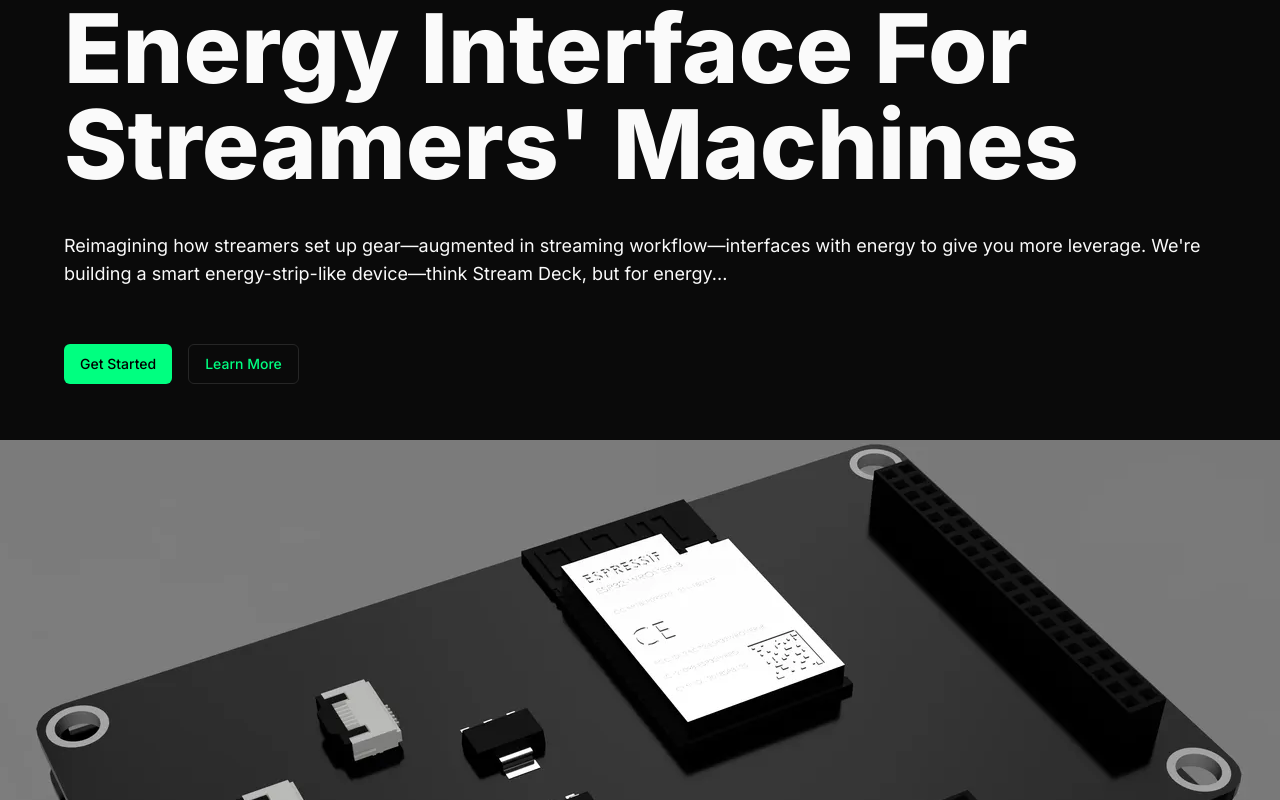
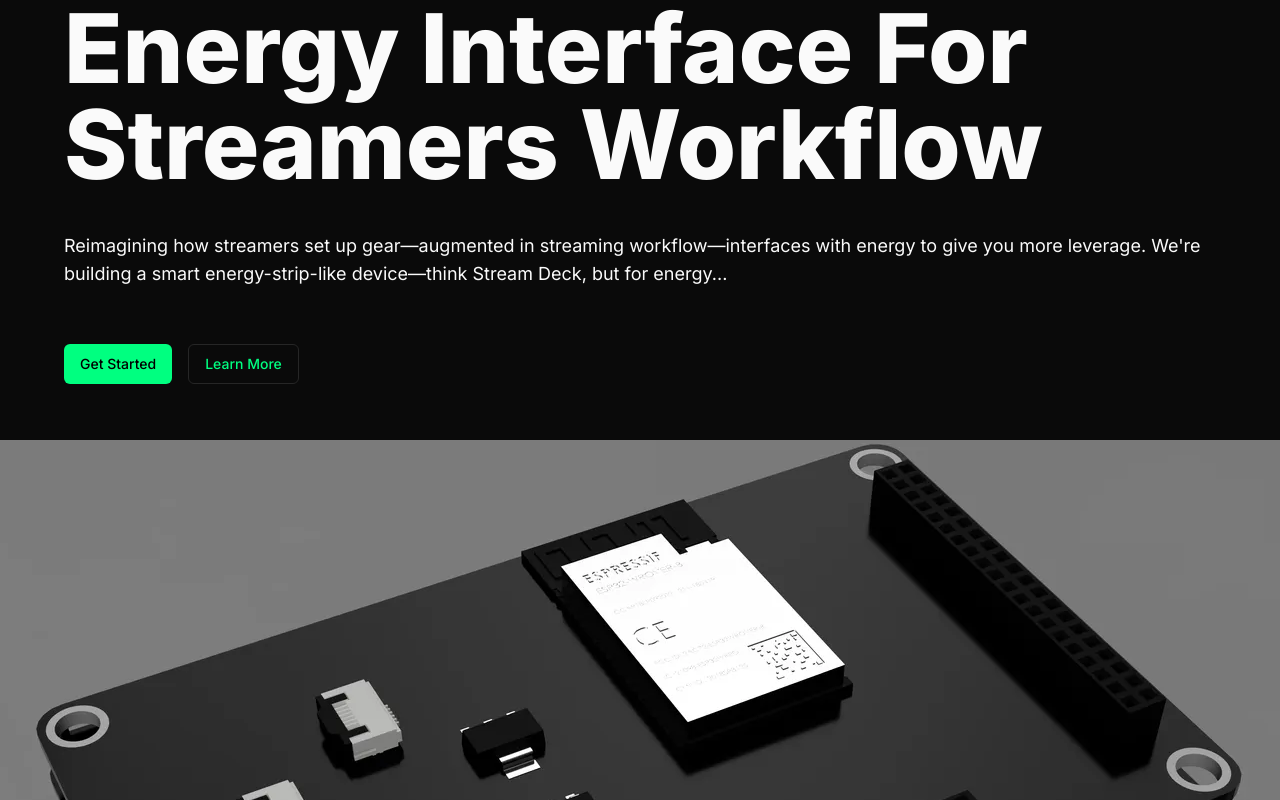
Before and after one commit to bckyrd-io/bckyrd-app-expo, a Next.js app: page / in a window 1280 px wide. Shown: the top 800 px of the page. Built offline with nearby package versions, Linux system fonts and the light colour scheme.

Commit message:
Update page.tsx

```diff
--- a/app/page.tsx
+++ b/app/page.tsx
@@ -120,7 +120,7 @@ export default function Home() {
                     <h1
                         className="text-4xl sm:text-4xl md:text-8xl lg:text-8xl font-extrabold mb-10"
                     >
-                        Energy Interface For Streamers&apos; Machines
+                        Energy Interface For Streamers Workflow
                     </h1>
                     {/* Hero Description: Focuses on the immediate strategic mission */}
                     <motion.p
```
